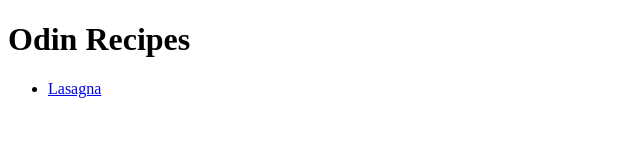
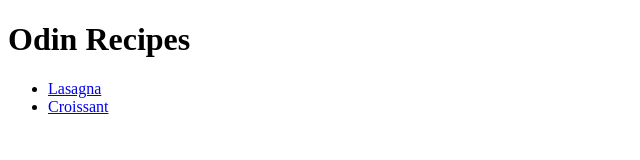
Before and after one commit to slabro1/odin-recipes, a plain HTML site: page index.html in a window 1280 px wide. Shown: the full height of the page, 0-640 px from the left. Drawn offline with Linux system fonts and the light colour scheme.

Commit message:
add a image folder and edit index
add a image folder to store the images of recipes and add a link to a croissant recipe in index

```diff
--- a/index.html
+++ b/index.html
@@ -9,6 +9,7 @@
     <h1>Odin Recipes</h1>
     <ul>
         <li><a href="./recipes/lasagna.html">Lasagna</a></li>
+        <li><a href="./recipes/croissant.html">Croissant</a></li>
     </ul>
 </body>
 </html>
```
Also changed, not shown: images/lasagna.jpg (renamed from lasagna.jpg).
